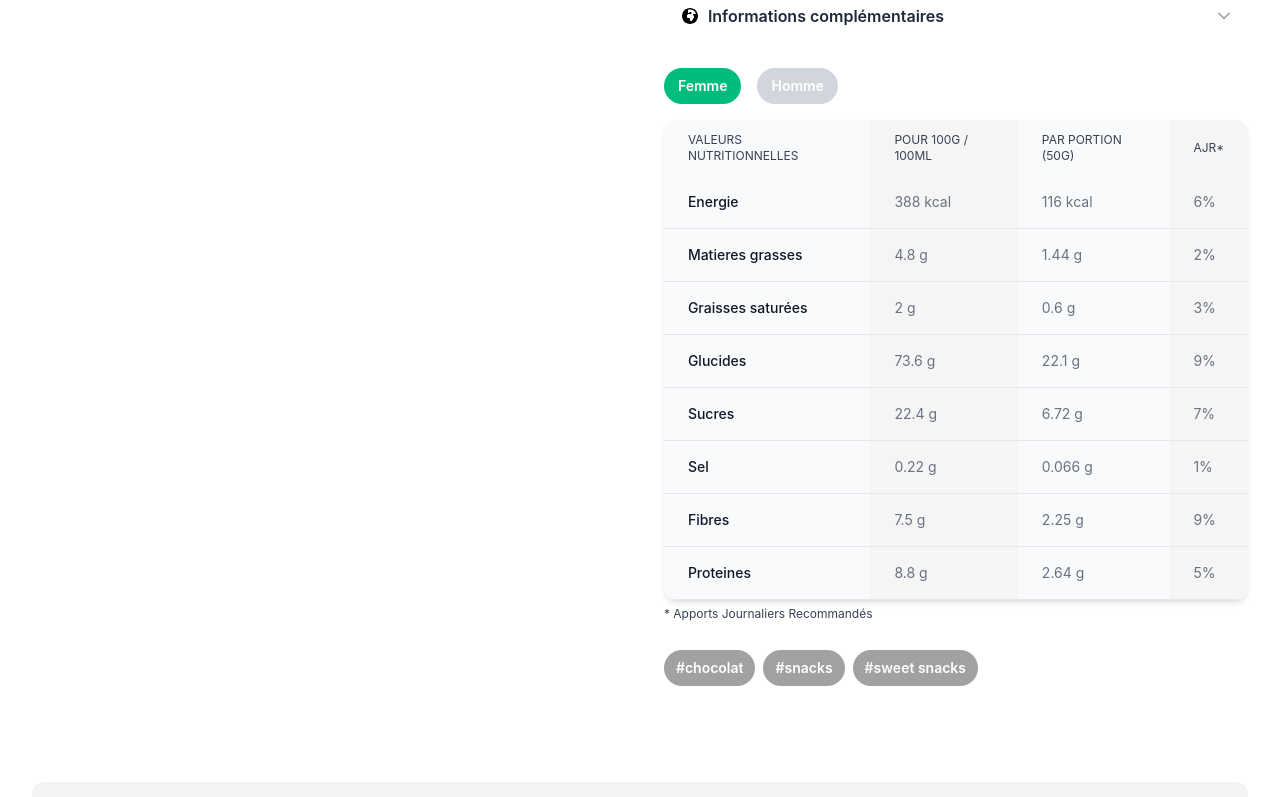
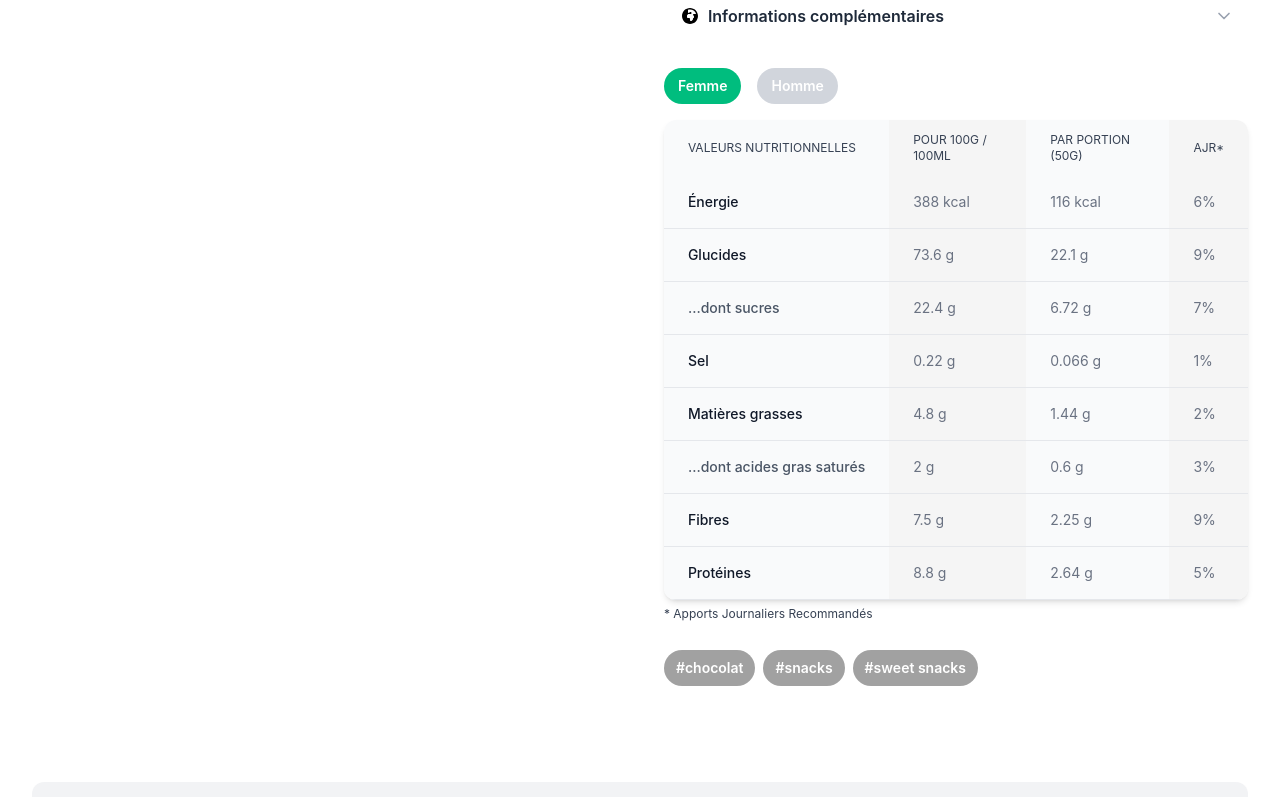
Before and after one commit to salaahl/nutri_verif_by_vue.js, a Vue app: page /product/1234567890123 in a window 1280 px wide. Shown: the part 801-1598 px from the top of the page. Built offline with nearby package versions, Linux system fonts and the light colour scheme; no server answers; a web font is replaced by a local one.

Commit message:
fix: ajustements divers

```diff
--- a/src/App.vue
+++ b/src/App.vue
@@ -352,10 +352,12 @@ onMounted(() => {
 /* Couleurs personnalisées  */
 .about-view > svg > #background-blobs > g:nth-child(1),
 .barcode-scanner-view > svg > #background-blobs > g:nth-child(1),
+.dish-scanner-view > svg > #background-blobs > g:nth-child(1),
 .legal-notice-view > svg > #background-blobs > g:nth-child(1),
 .search-view > svg > #background-blobs > g:nth-child(1),
 .about-view > svg > #background-blobs > g:nth-child(4),
 .barcode-scanner-view > svg > #background-blobs > g:nth-child(4),
+.dish-scanner-view > svg > #background-blobs > g:nth-child(4),
 .legal-notice-view > svg > #background-blobs > g:nth-child(4),
 .search-view > svg > #background-blobs > g:nth-child(4) {
   fill: rgb(245, 245, 245, 0.33);
@@ -363,10 +365,12 @@ onMounted(() => {
 
 .about-view > svg > #background-blobs > g:nth-child(2),
 .barcode-scanner-view > svg > #background-blobs > g:nth-child(2),
+.dish-scanner-view > svg > #background-blobs > g:nth-child(2),
 .legal-notice-view > svg > #background-blobs > g:nth-child(2),
 .search-view > svg > #background-blobs > g:nth-child(2),
 .about-view > svg > #background-blobs > g:nth-child(5),
 .barcode-scanner-view > svg > #background-blobs > g:nth-child(5),
+.dish-scanner-view > svg > #background-blobs > g:nth-child(5),
 .legal-notice-view > svg > #background-blobs > g:nth-child(5),
 .search-view > svg > #background-blobs > g:nth-child(5) {
   fill: rgb(245, 245, 245, 0.66);
@@ -374,19 +378,21 @@ onMounted(() => {
 
 .about-view > svg > #background-blobs > g:nth-child(3),
 .barcode-scanner-view > svg > #background-blobs > g:nth-child(3),
+.dish-scanner-view > svg > #background-blobs > g:nth-child(3),
 .legal-notice-view > svg > #background-blobs > g:nth-child(3),
 .search-view > svg > #background-blobs > g:nth-child(3),
 .about-view > svg > #background-blobs > g:nth-child(6),
 .barcode-scanner-view > svg > #background-blobs > g:nth-child(6),
+.dish-scanner-view > svg > #background-blobs > g:nth-child(6),
 .legal-notice-view > svg > #background-blobs > g:nth-child(6),
 .search-view > svg > #background-blobs > g:nth-child(6),
 .product-view > svg > #background-blobs > g,
-.dish-scanner-view > svg > #background-blobs > g {
+.dish-view > svg > #background-blobs > g {
   fill: rgb(245, 245, 245);
 }
 
 .product-view > svg > .bg-base,
-.dish-scanner-view > svg > .bg-base {
+.dish-view > svg > .bg-base {
   fill: whitesmoke;
 }
 
@@ -403,8 +409,8 @@ onMounted(() => {
 
 .product-view > svg > .decorations > .plant-primary,
 .product-view > svg > .decorations > .plant-secondary,
-.dish-scanner-view > svg > .decorations > .plant-primary,
-.dish-scanner-view > svg > .decorations > .plant-secondary {
+.dish-view > svg > .decorations > .plant-primary,
+.dish-view > svg > .decorations > .plant-secondary {
   fill-opacity: 0.04;
 }
 
--- a/src/composables/useProducts.ts
+++ b/src/composables/useProducts.ts
@@ -442,7 +442,8 @@ export function useProducts() {
 
     try {
       const formData = new FormData()
-      formData.append('image', image, 'dish.jpg')
+      const timestamp = Date.now().toString()
+      formData.append('image', image, `${timestamp}.dish.jpg`)
       formData.append('notes', notes)
 
       const response = await fetchFromProxy('https://jokes-api-platform.onrender.com/search-dish', {
--- a/src/views/ProductView.vue
+++ b/src/views/ProductView.vue
@@ -286,7 +286,7 @@ onBeforeRouteUpdate((to) => {
               <span class="text-sm font-semibold text-white">
                 {{
                   nutrient.toString() === 'fat'
-                    ? 'matieres grasses'
+                    ? 'matières grasses'
                     : nutrient.toString() === 'salt'
                       ? 'sel'
                       : nutrient.toString() === 'saturated-fat'
@@ -551,7 +551,7 @@ onBeforeRouteUpdate((to) => {
                       scope="row"
                       class="px-6 py-4 font-medium text-gray-900 whitespace-nowrap bg-gray-50"
                     >
-                      Energie
+                      Énergie
                     </th>
                     <td class="hidden lg:table-cell px-6 py-4">
                       {{ product.nutriments['energy-kcal_100g'] + ' kcal' }}
@@ -563,53 +563,6 @@ onBeforeRouteUpdate((to) => {
                       {{
                         (
                           (Number(product.nutriments['energy-kcal_serving']) / ajrValues.energy) *
-                          100
-                        ).toFixed(0) + '%'
-                      }}
-                    </td>
-                  </tr>
-                  <tr v-if="product.nutriments['fat_serving']" class="border-b border-gray-200">
-                    <th
-                      scope="row"
-                      class="px-6 py-4 font-medium text-gray-900 whitespace-nowrap bg-gray-50"
-                    >
-                      Matieres grasses
-                    </th>
-                    <td class="hidden lg:table-cell px-6 py-4">
-                      {{ product.nutriments['fat_100g'] + ' g' }}
-                    </td>
-                    <td class="px-6 py-4 bg-gray-50">
-                      {{ product.nutriments['fat_serving'] + ' g' }}
-                    </td>
-                    <td class="px-6 py-4">
-                      {{
-                        ((Number(product.nutriments['fat_serving']) / ajrValues.fat) * 100).toFixed(
-                          0
-                        ) + '%'
-                      }}
-                    </td>
-                  </tr>
-                  <tr
-                    v-if="product.nutriments['saturated-fat_serving']"
-                    class="border-b border-gray-200"
-                  >
-                    <th
-                      scope="row"
-                      class="px-6 py-4 font-medium text-gray-900 whitespace-nowrap bg-gray-50"
-                    >
-                      Graisses saturées
-                    </th>
-                    <td class="hidden lg:table-cell px-6 py-4">
-                      {{ product.nutriments['saturated-fat_100g'] + ' g' }}
-                    </td>
-                    <td class="px-6 py-4 bg-gray-50">
-                      {{ product.nutriments['saturated-fat_serving'] + ' g' }}
-                    </td>
-                    <td class="px-6 py-4">
-                      {{
-                        (
-                          (Number(product.nutriments['saturated-fat_serving']) /
-                            ajrValues.saturatedFat) *
                           100
                         ).toFixed(0) + '%'
                       }}
@@ -644,9 +597,9 @@ onBeforeRouteUpdate((to) => {
                   <tr v-if="product.nutriments['sugars_serving']" class="border-b border-gray-200">
                     <th
                       scope="row"
-                      class="px-6 py-4 font-medium text-gray-900 whitespace-nowrap bg-gray-50"
+                      class="px-6 py-4 font-medium text-gray-600 whitespace-nowrap bg-gray-50"
                     >
-                      Sucres
+                      ...dont sucres
                     </th>
                     <td class="hidden lg:table-cell px-6 py-4">
                       {{ product.nutriments['sugars_100g'] + ' g' }}
@@ -685,6 +638,53 @@ onBeforeRouteUpdate((to) => {
                       }}
                     </td>
                   </tr>
+                  <tr v-if="product.nutriments['fat_serving']" class="border-b border-gray-200">
+                    <th
+                      scope="row"
+                      class="px-6 py-4 font-medium text-gray-900 whitespace-nowrap bg-gray-50"
+                    >
+                      Matières grasses
+                    </th>
+                    <td class="hidden lg:table-cell px-6 py-4">
+                      {{ product.nutriments['fat_100g'] + ' g' }}
+                    </td>
+                    <td class="px-6 py-4 bg-gray-50">
+                      {{ product.nutriments['fat_serving'] + ' g' }}
+                    </td>
+                    <td class="px-6 py-4">
+                      {{
+                        ((Number(product.nutriments['fat_serving']) / ajrValues.fat) * 100).toFixed(
+                          0
+                        ) + '%'
+                      }}
+                    </td>
+                  </tr>
+                  <tr
+                    v-if="product.nutriments['saturated-fat_serving']"
+                    class="border-b border-gray-200"
+                  >
+                    <th
+                      scope="row"
+                      class="px-6 py-4 font-medium text-gray-600 whitespace-nowrap bg-gray-50"
+                    >
+                      ...dont acides gras saturés
+                    </th>
+                    <td class="hidden lg:table-cell px-6 py-4">
+                      {{ product.nutriments['saturated-fat_100g'] + ' g' }}
+                    </td>
+                    <td class="px-6 py-4 bg-gray-50">
+                      {{ product.nutriments['saturated-fat_serving'] + ' g' }}
+                    </td>
+                    <td class="px-6 py-4">
+                      {{
+                        (
+                          (Number(product.nutriments['saturated-fat_serving']) /
+                            ajrValues.saturatedFat) *
+                          100
+                        ).toFixed(0) + '%'
+                      }}
+                    </td>
+                  </tr>
                   <tr v-if="product.nutriments['fiber_serving']" class="border-b border-gray-200">
                     <th
                       scope="row"
@@ -715,7 +715,7 @@ onBeforeRouteUpdate((to) => {
                       scope="row"
                       class="px-6 py-4 font-medium text-gray-900 whitespace-nowrap bg-gray-50"
                     >
-                      Proteines
+                      Protéines
                     </th>
                     <td class="hidden lg:table-cell px-6 py-4">
                       {{ product.nutriments['proteins_100g'] + ' g' }}
--- a/src/views/ScannerView.vue
+++ b/src/views/ScannerView.vue
@@ -179,10 +179,11 @@ onBeforeUnmount(async () => {
 
     <!-- Cadre Caméra -->
     <div
-      id="scanner"
       class="h-auto w-full mb-6 aspect-square border-4 border-white rounded-lg overflow-hidden bg-black relative"
     >
-      <!-- Le flux vidéo de la caméra s'affichera ici -->
+      <div id="scanner">
+        <!-- Le flux vidéo de la caméra s'affichera ici -->
+      </div>
 
       <!-- Fenêtres de consentement -->
       <div
@@ -229,7 +230,7 @@ onBeforeUnmount(async () => {
     </div>
 
     <!-- Contrôles sous la caméra -->
-    <div v-if="!isBarcodeMode && !productIsLoading" class="w-full">
+    <div v-else-if="!isBarcodeMode && geminiPermission" class="w-full">
       <!-- Bloc Plat -->
       <div class="w-full flex flex-col items-center gap-4">
         <input
```
